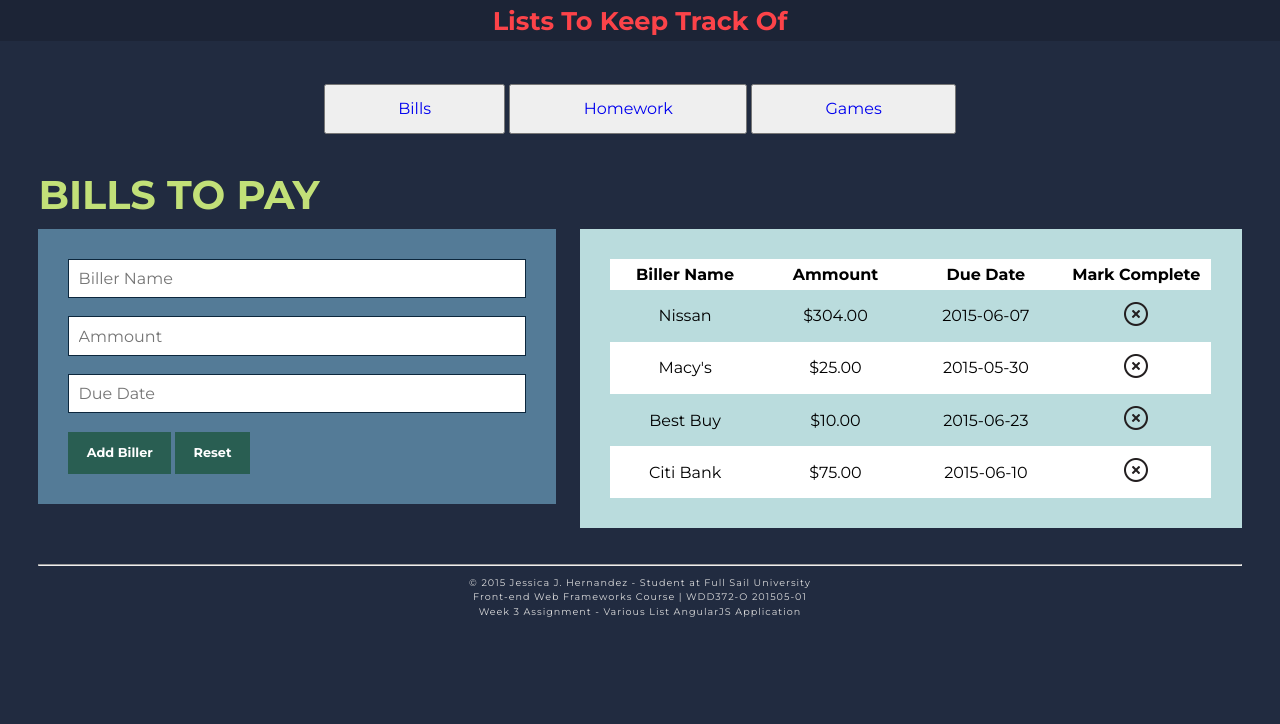
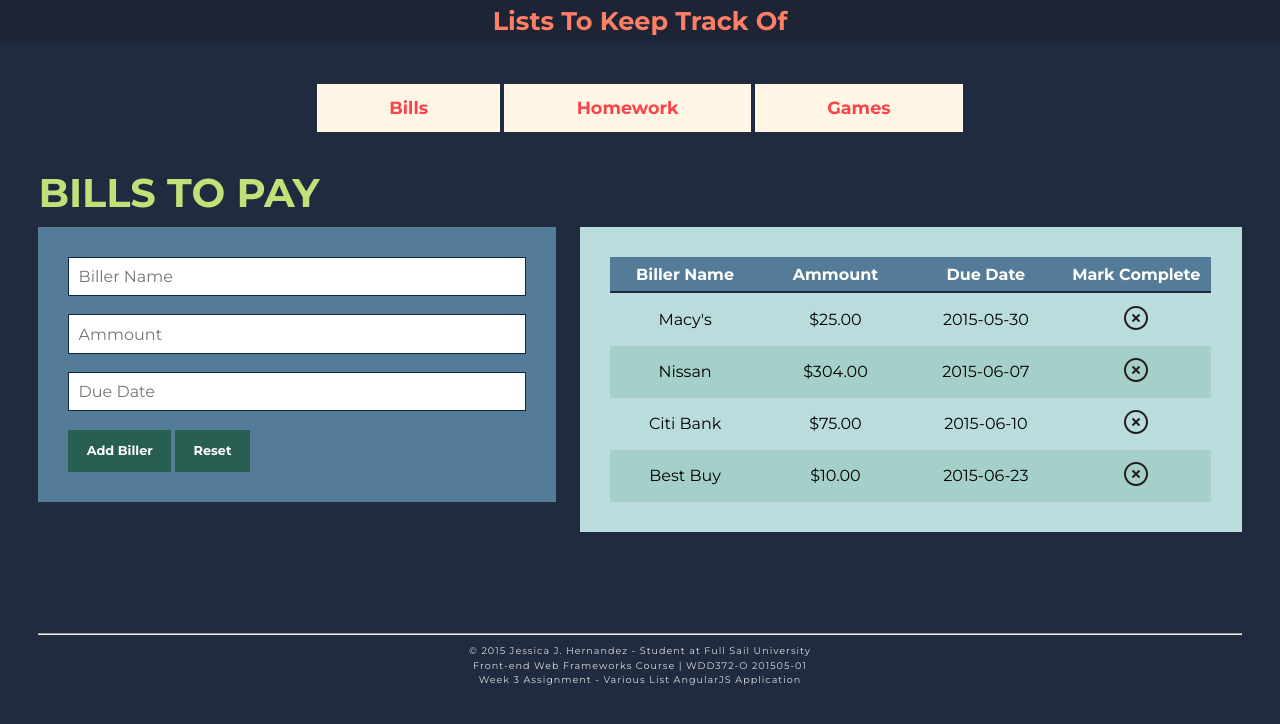
Before and after one commit to JesHerArt/FWF, a plain HTML site: page Wk3/index.html at #/view1 in a window 1280 px wide. Drawn offline with Linux system fonts and the light colour scheme.

Commit message:
view2 test

```diff
--- a/Wk3/css/style.css
+++ b/Wk3/css/style.css
@@ -88,8 +88,20 @@ nav {
 
 .navBtn {
     padding: 1.1% 6%;
+    background: #FFF6E5;
+    color: #FC4349;
+    border: none;
+    font-weight: bold;
+    font-size: 110%;
 }
 
+.navBtn:hover {
+    background: #FCFCAF;
+}
+
+.navBtn:focus, .btn:focus {
+    outline: none;
+}
 
 
 
@@ -98,7 +110,7 @@ nav {
 /* _____________________________________ */
 
 h1 {
-    color: #FC4349;
+    color: #FF7F66;
     padding: 0.4% 2%;
     position: absolute;
     top: 0;
@@ -111,7 +123,7 @@ h1 {
 }
 
 h1 a:link, h1 a:visited, h1 a:hover, h1 a:active {
-    color: #FC4349;
+    color: #FF7F66;
     text-decoration: none;
 }
 
@@ -149,6 +161,7 @@ footer {
     line-height: 150%;
     letter-spacing: 1px;
     clear: both;
+    padding-top: 5%;
 }
 
 
@@ -201,7 +214,10 @@ th, td {
 }
 
 th {
-    padding: 1%;
+    padding: 1.3%;
+    background: #547B97;
+    color: #fff;
+    border-bottom: #212B40 2px solid;
 }
 
 td {
@@ -209,7 +225,7 @@ td {
 }
 
 tr:nth-child(2n -1) {
-    background: white;
+    background: #A5CFC9;
 }
 
 
--- a/Wk3/js/dataService.js
+++ b/Wk3/js/dataService.js
@@ -20,7 +20,7 @@ angular.module('myApp').service("dataService", function() {
             },
             {
                 course: "Front-End Web Frameworks",
-                asgName: "Week 3 Lists Application",
+                asgName: "Lists Application",
                 dueDate: "2015-05-22"
             },
             {
@@ -32,6 +32,11 @@ angular.module('myApp').service("dataService", function() {
                 course: "Information Retrieval",
                 asgName: "Homework 3",
                 dueDate: "2015-06-08"
+            },
+            {
+                course: "Front-End Web Frameworks",
+                asgName: "Research Project",
+                dueDate: "2015-05-30"
             }
         ];
 
--- a/Wk3/view1.html
+++ b/Wk3/view1.html
@@ -20,9 +20,9 @@
                 <th>Due Date</th>
                 <th>Mark Complete</th>
             </tr>
-            <tr ng-repeat="bill in billArray track by $id($index)">
+            <tr ng-repeat="bill in billArray | orderBy:'dueDate' track by $id($index)">
                 <td>{{ bill.name }}</td>
-                <td>${{ bill.ammount }}</td>
+                <td>{{ bill.ammount | currency }}</td>
                 <td>{{ bill.dueDate }}</td>
                 <td><img src="images/discard.png" class="deleteIcon" ng-click="deleteBill(bill)" title="Delete Bill" alt="Delete Bill Icon" /></td>
             </tr>
```
Also changed, not shown: Wk3/view2.html (added, +31 -0 lines).
